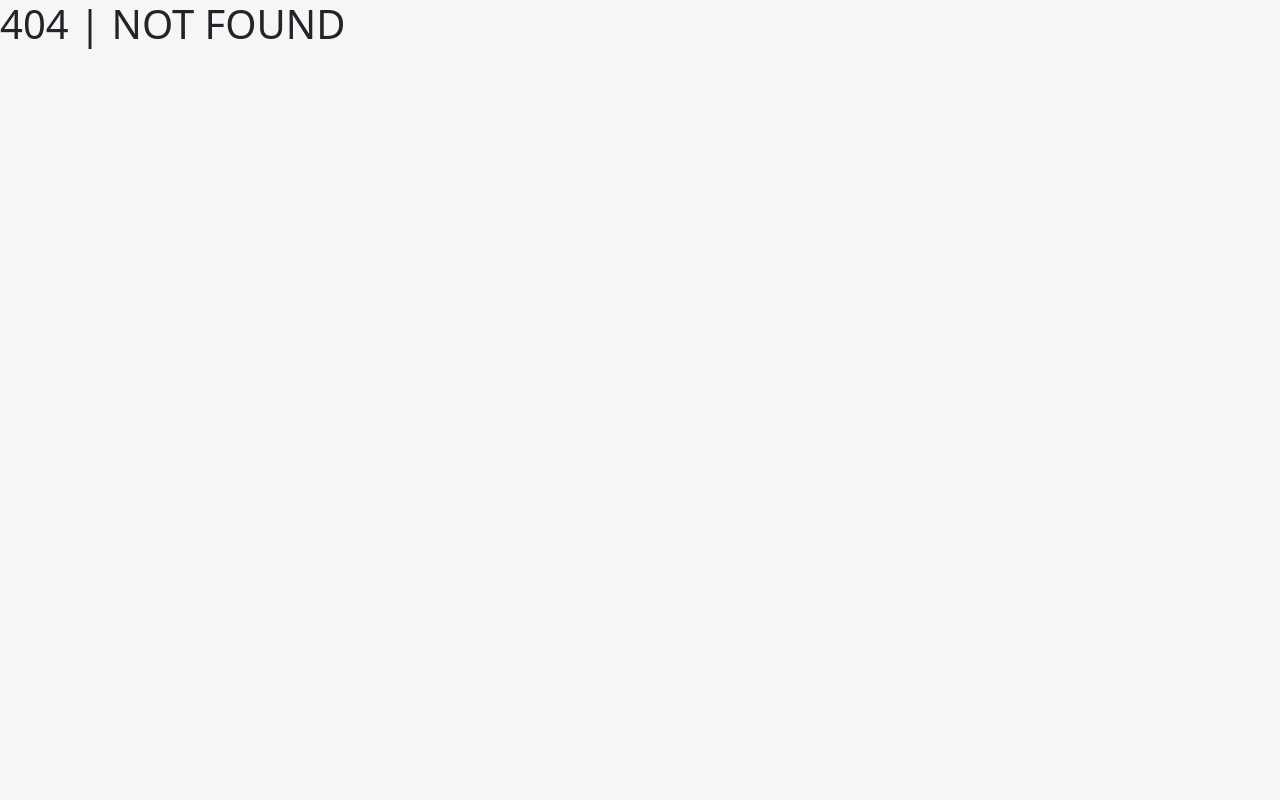
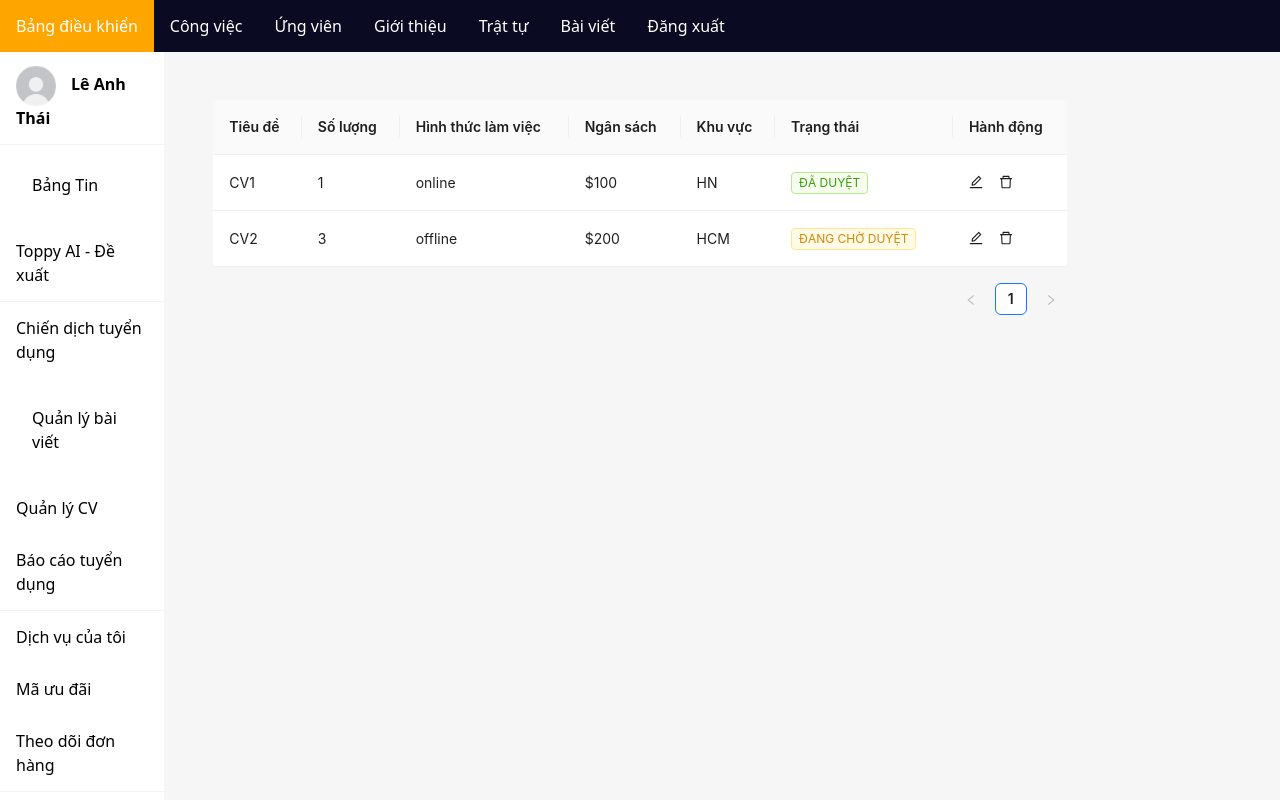
Before and after one commit to vipnua/DATN_SP23_CamelCase, a React (Vite) app: page /posts in a window 1280 px wide. Before the commit this address had no page. Shown: the top 800 px of the page. Built offline with nearby package versions, Linux system fonts and the light colour scheme.

Commit message:
WXVLT-33 | Update post manage

```diff
--- a/package.json
+++ b/package.json
@@ -9,6 +9,7 @@
     "preview": "vite preview"
   },
   "dependencies": {
+    "antd": "^5.1.2",
     "react": "^18.2.0",
     "react-dom": "^18.2.0",
     "react-router-dom": "^6.6.1"
--- a/src/App.tsx
+++ b/src/App.tsx
@@ -1,6 +1,7 @@
 import { Routes, Route } from 'react-router-dom'
 import Home from './components/home/Home'
 import LayoutEmployer from './components/layouts/LayoutWebsite/LayoutEmployer'
+import PostList from './components/Posts/PostList'
 
 function App() {
 
@@ -9,6 +10,7 @@ function App() {
       <Routes>
         <Route path='/' element={<LayoutEmployer />}>
           <Route index element={<Home />} />
+          <Route path='posts' element={<PostList />} />
         </Route>
         <Route path='*' element={<h1>404 | NOT FOUND</h1>} />
       </Routes>
--- /dev/null
+++ b/src/components/Posts/PostList.tsx
@@ -0,0 +1,96 @@
+import { Space, Table, Tag } from 'antd';
+import { EditOutlined, DeleteOutlined } from '@ant-design/icons';
+import type { ColumnsType } from 'antd/es/table';
+
+type Props = {}
+
+const PostList = (props: Props) => {
+    const columns: ColumnsType<any> = [
+        {
+            title: 'Tiêu đề',
+            dataIndex: 'title',
+            key: 'title',
+            render: (text) => <a>{text}</a>,
+        },
+        {
+            title: 'Số lượng',
+            dataIndex: 'amount',
+            key: 'amount',
+        },
+        {
+            title: 'Hình thức làm việc',
+            dataIndex: 'format',
+            key: 'format',
+        },
+        {
+            title: 'Ngân sách',
+            dataIndex: 'budget',
+            key: 'budget',
+        },
+        {
+            title: 'Khu vực',
+            dataIndex: 'address',
+            key: 'address',
+        },
+        {
+            title: 'Trạng thái',
+            key: 'tags',
+            dataIndex: 'tags',
+            render: (_, { tags }: { tags: any[] }) => (
+                <>
+                    {tags.map((tag) => {
+                        let color = '';
+                        if (tag === 'Đã duyệt') {
+                            color = 'green';
+                        } else if (tag === 'Đang chờ duyệt') {
+                            color = 'gold';
+                        }
+                        return (
+                            <Tag color={color} key={tag}>
+                                {tag.toUpperCase()}
+                            </Tag>
+                        );
+                    })}
+                </>
+            ),
+        },
+        {
+            title: 'Hành động',
+            key: 'action',
+            render: () => (
+                <Space size="middle">
+                    <EditOutlined />
+                    <DeleteOutlined />
+                </Space>
+            ),
+        },
+    ];
+
+    const data: any[] = [
+        {
+            key: '1',
+            title: 'CV1',
+            amount: 1,
+            budget: '$100',
+            format: 'online',
+            address: 'HN',
+            tags: ['Đã duyệt'],
+        },
+        {
+            key: '2',
+            title: 'CV2',
+            amount: 3,
+            budget: '$200',
+            format: 'offline',
+            address: 'HCM',
+            tags: ['Đang chờ duyệt'],
+        },
+    ];
+    return (
+        <>
+            <Table columns={columns} dataSource={data} />
+        </>
+    )
+}
+
+export default PostList
--- a/src/components/layouts/LayoutWebsite/LayoutEmployer.tsx
+++ b/src/components/layouts/LayoutWebsite/LayoutEmployer.tsx
@@ -14,7 +14,7 @@ const LayoutEmployer = (props: Props) => {
                 <Sidebar />
                 {/* Content */}
                 <div className="col-sm-6 col-xl-8">
-                    <div className="m-5">
+                    <div className="mt-5">
                         <Outlet />
                     </div>
 
--- a/src/components/layouts/layoutComponent/Sidebar.tsx
+++ b/src/components/layouts/layoutComponent/Sidebar.tsx
@@ -26,7 +26,9 @@ const Sidebar = (props: Props) => {
                         <a className="nav">Chiến dịch tuyển dụng</a>
                     </li>
                     <li className="nav-item">
-                        <a className="nav">Quản lý bài viết</a>
+                        <NavLink to={'/posts'}>
+                            <a className="nav">Quản lý bài viết</a>
+                        </NavLink>
                     </li>
                     <li className="nav-item">
                         <a className="nav">Quản lý CV</a>
```
Also changed, not shown: 1 other file (tests, documents, lock files or other folders).
